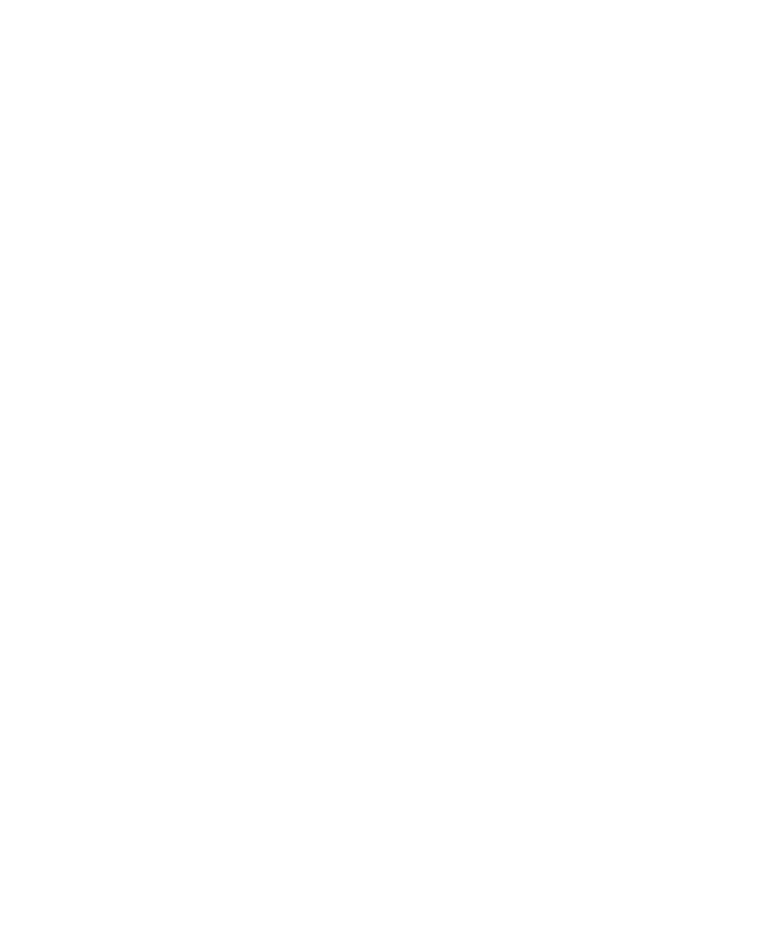
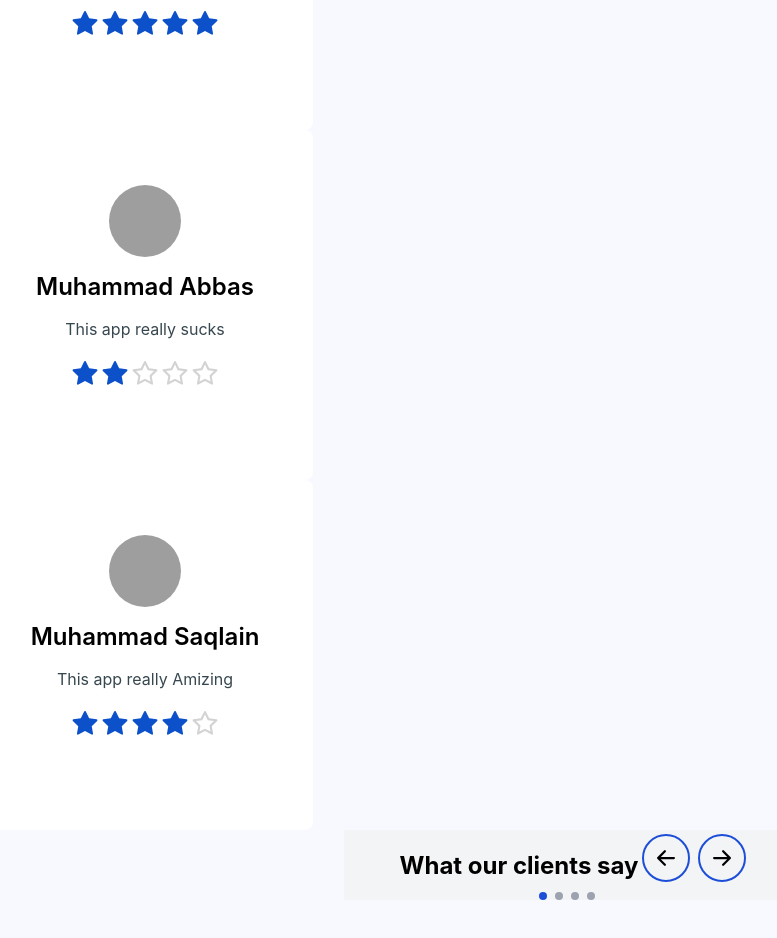
Before and after one commit to M-ilyas1/Elyx-project, a React (Create React App) app: page / in a window 1280 px wide. Shown: the part 720-1658 px from the top of the page, without its empty margins (73-850 px from the left). Before the commit the page ends 800 px from the top, so only its background shows below. Built offline with nearby package versions, Linux system fonts and the light colour scheme; grey boxes are pictures that could not be loaded.

Commit message:
carousel

```diff
--- a/src/App.js
+++ b/src/App.js
@@ -1,6 +1,7 @@
 import './App.css';
 import Header from '../src/Component/Header/Header'
 import ReviewCard from './Component/ReviewCard/ReviewCrad';
+import Carousel from './Component/Carousel/Carousel';
 
 function App() {
   return (
@@ -9,8 +10,10 @@
         <Header />
       </header>
       <section className="bg-[#F8F8FF] p-[50px] w-full">
+      <ReviewCard />
           <div className="flex justify-center gap-7">
-            <ReviewCard />
+          <Carousel/>
+
           </div>
         </section>
     </div>
--- /dev/null
+++ b/src/Component/Carousel/Carousel.jsx
@@ -0,0 +1,57 @@
+import React, { useState } from "react";
+import { BsArrowLeftShort, BsArrowRightShort } from "react-icons/bs";
+// import Card from "./Card";
+
+ function Carousel() {
+  const [currentSlide, setCurrentSlide] = useState(0);
+
+  const previousSlide = () => {
+    setCurrentSlide((prevSlide) => Math.max(prevSlide + 1, 0));
+  };
+
+  const nextSlide = () => {
+    setCurrentSlide((nextSlide) => Math.min(nextSlide - 1, 3));
+  };
+
+
+  return (
+    <div className="bg-gray-100">
+      <div className="flex justify-between">
+        <div>
+          <h1 className="font-bold mt-5 ml-14 text-2xl">What our clients say</h1>
+        </div>
+
+        <div className="mr-10">
+          <button onClick={previousSlide}>
+            <BsArrowLeftShort className="border-2 border-blue-700 w-[48px] h-[48px] p-1 text-4xl rounded-[100px] hover:bg-blue-700 hover:text-white hover:cursor-pointer m-1" />
+          </button>
+          <button onClick={nextSlide} type="button">
+            <BsArrowRightShort className="border-2 border-blue-700 w-[48px] h-[48px] p-1 text-4xl rounded-[100px] hover:bg-blue-700 hover:text-white hover:cursor-pointer m-1" />
+          </button>
+        </div>
+      </div>
+
+      <div className="relative overflow-hidden">
+        <div
+          className="flex transition"
+          style={{
+            transform: `translateX(-${currentSlide * 24.5}%)`,
+          }}>
+         {/* <>Cards</> */}
+        </div>
+        <div className="flex justify-center ">
+          {[0, 1, 2, 3].map((index) => (
+            <div
+              key={index}
+              className={`h-2 w-2 rounded-full mx-1 ${
+                index === currentSlide ? "bg-blue-700" : "bg-gray-400 bg-"
+              }`}
+              onClick={() => setCurrentSlide(index)}
+            ></div>
+          ))}
+        </div>
+      </div>
+    </div>
+  );
+}
+export default Carousel;
```
